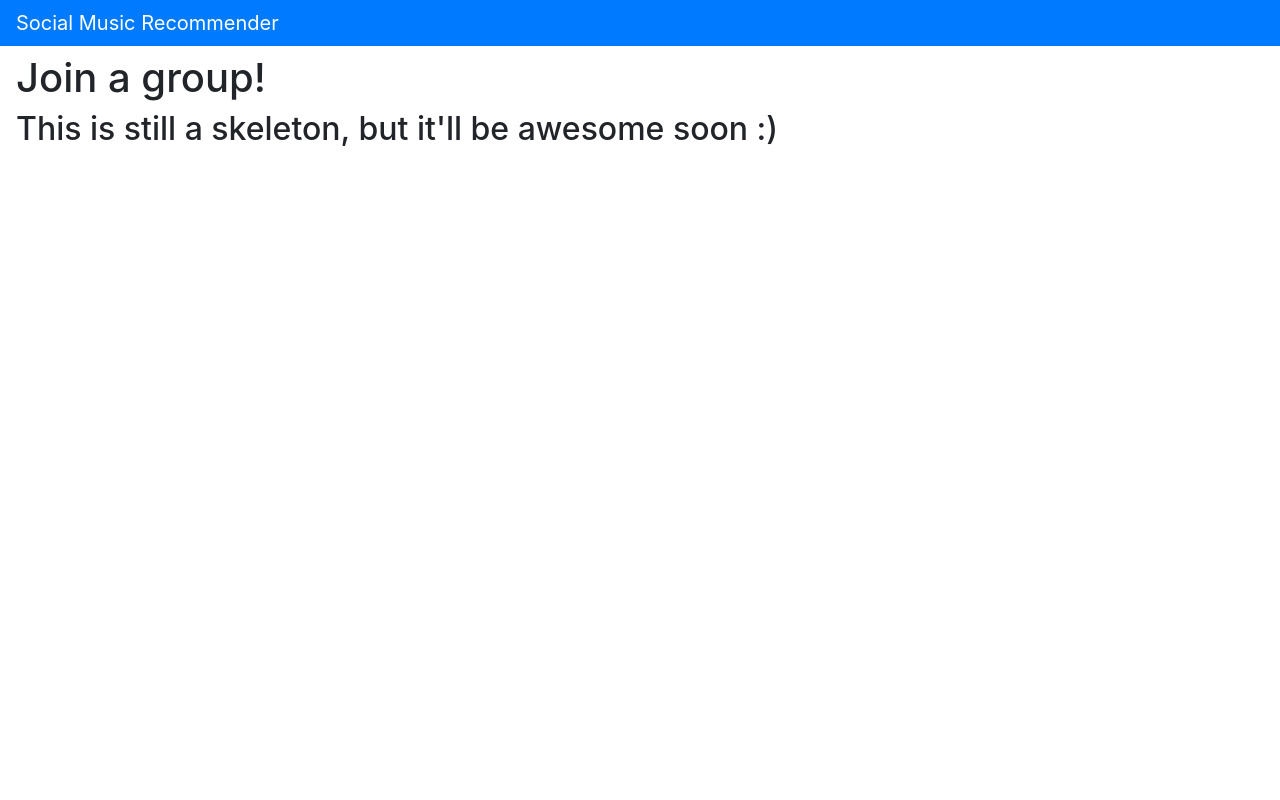
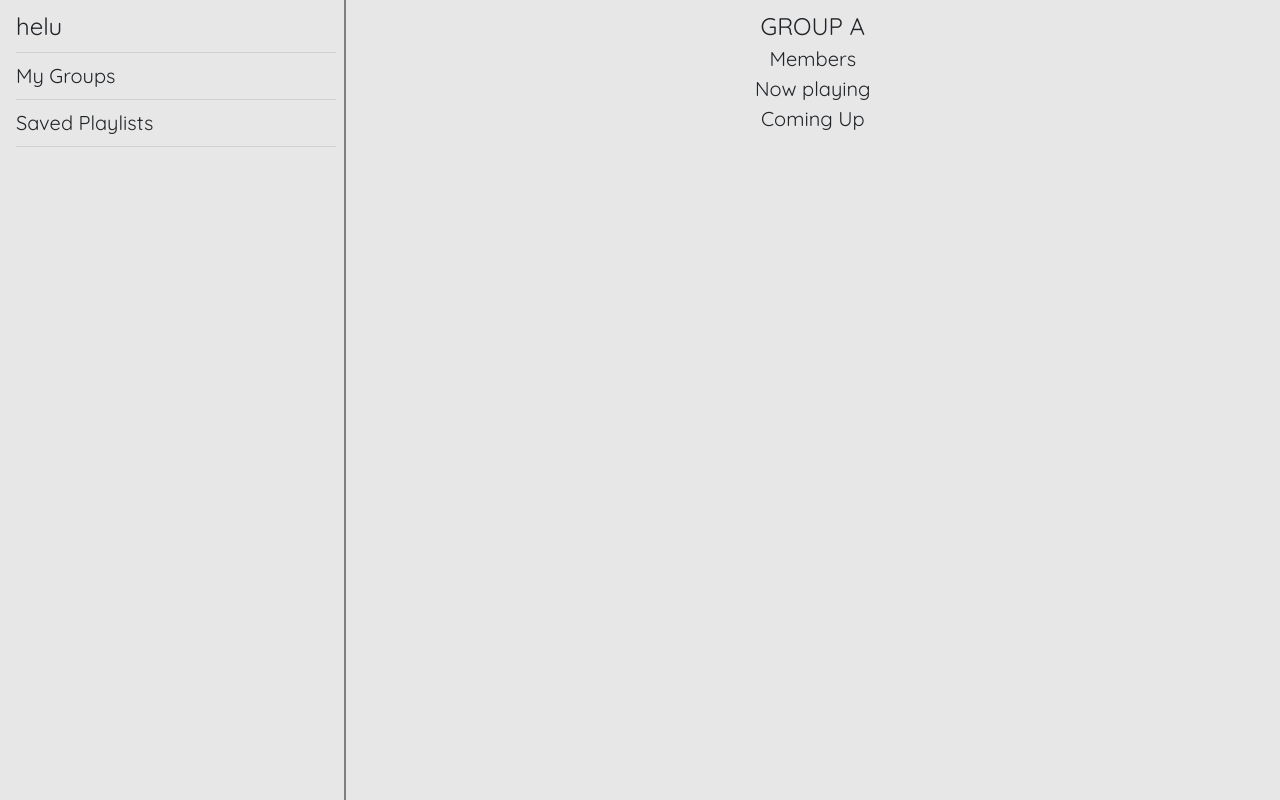
Before and after one commit to ryankim347/MusicRecommender, a React app: page /join in a window 1280 px wide. Built offline with nearby package versions, Linux system fonts and the light colour scheme; no server answers; the HTML template or start-up script is replaced by a standard one.

Commit message:
flask started

```diff
--- /dev/null
+++ b/client/src/components/App.css
@@ -0,0 +1,9 @@
+@import url('https://fonts.googleapis.com/css2?family=Quicksand&display=swap');
+
+
+.App-container {
+  margin: 0 auto;
+
+  font-family: 'Quicksand';
+  text-align: center;
+}
--- a/client/src/components/App.js
+++ b/client/src/components/App.js
@@ -1,11 +1,6 @@
 import React, { Component } from "react";
-//import { Router } from "@reach/router";
-import {
-  BrowserRouter as Router,
-  Switch,
-  Route,
-  Link
-} from "react-router-dom";
+import { Router } from "@reach/router";
+
 import NotFound from "./pages/NotFound.js";
 import Skeleton from "./pages/Skeleton.js";
 import NavBar from "./modules/NavBar.js";
@@ -13,6 +8,7 @@ import LoginPage from "./pages/LoginPage.js"
 import JoinGroup from "./pages/JoinGroup.js"
 import Room from "./pages/Room.js"
 import "../utilities.css";
+import "./App.css";
 
 import { socket } from "../client-socket.js";
 
@@ -56,16 +52,21 @@ class App extends Component {
 
   render() {
     return (
-      <Router>
-        <div>
-          <Switch>
-            <LoginPage exact path="/" />
-            <JoinGroup exact path="/join" />
-            <Room exact path="/:roomName" />
-            <NotFound default />
-          </Switch>
-        </div>
-      </Router>
+        <>
+            <div className='App-container'>
+              <Router>
+                <LoginPage path="/" />
+                <JoinGroup path="/join" />
+                <Room path="/:roomName" />
+                <NotFound default />
+              </Router>
+            </div>
+
+
+        </>
+
+
+
     )
     // console.log(this.state.loggedIn);
     // if(this.state.loggedIn) {
--- /dev/null
+++ b/client/src/components/pages/JoinGroup.css
@@ -0,0 +1,44 @@
+.JoinGroup-container {
+    position: absolute;
+    display: flex;
+    height: 100%;
+    width: 100%;
+
+    text-align: left;
+}
+
+.JoinGroup-sideBar {
+    margin-left: 16px;
+    width: 35%;
+    min-width: 200px;
+}
+
+.JoinGroup-content {
+    width: 100%;
+    border-left: solid grey 2px;
+    text-align: center;
+}
+
+
+hr {
+    margin: 8px 8px 8px 0 ;
+}
+
+.JoinGroup-name {
+    font-size: 24px;
+    margin-top: 8px;
+}
+
+.JoinGroup-header {
+    font-size: 20px;
+}
+
+.JoinGroup-entry {
+    font-size: 16px;
+}
+
+.JoinGroup-center {
+    position: relative;
+    transform: translateX(-50%);
+    left: 50%;
+}
--- a/client/src/components/pages/JoinGroup.js
+++ b/client/src/components/pages/JoinGroup.js
@@ -8,21 +8,55 @@ import {
     Link
   } from "react-router-dom";
 import "./smr.css";
+
+import './JoinGroup.css';
 class JoinGroup extends Component {
   constructor(props) {
     super(props);
+
+    this.state = {
+      showGroups : false,
+      showPlaylists : false
+    };
   }
 
   render() {
+    let groups = [];
+    let playlists = []
+    let alph = "ABCDEFGHIJKLMNOPQRSTUVWXYZ";
+
+    for(let i = 0; i < 5; i++ ) {
+      groups.push(<div className='JoinGroup-entry'> {"Group " + alph[i]} </div>);
+    }
+    groups.push(<hr/>);
+
+    for(let i = 11; i < 16; i++ ) {
+      playlists.push(<div className='JoinGroup-entry'> {"Playlist " + alph[i]} </div>);
+    }
+    playlists.push(<hr/>);
+
     return (
           <>
-            <NavBar/>
-            <Router>
-              <div className = "page-main">
-                <h1>Join a group!</h1>
-                <h2> This is still a skeleton, but it'll be awesome soon :)</h2>
+              <div className='JoinGroup-container'>
+                <div className='JoinGroup-sideBar'>
+                  <div className='JoinGroup-name'> helu </div>
+                  <hr/>
+                  <div className='JoinGroup-header' onClick = {() => this.setState({showGroups: !this.state.showGroups})}> My Groups </div>
+                  <hr/>
+                  {this.state.showGroups && groups}
+                  <div className='JoinGroup-header' onClick = {() => this.setState({showPlaylists: !this.state.showPlaylists})}> Saved Playlists </div>
+                  <hr/>
+                  {this.state.showPlaylists && playlists}
+
+                </div>
+                <div className='JoinGroup-content'>
+                  <div className='JoinGroup-name'> GROUP A </div>
+                  <div  className='JoinGroup-header'> Members </div>
+                  <div  className='JoinGroup-header'> Now playing </div>
+                  <div  className='JoinGroup-header'> Coming  Up </div>
+                </div>
+
               </div>
-            </Router>
           </>
         );
   }
--- /dev/null
+++ b/client/src/components/pages/Login.css
@@ -0,0 +1,37 @@
+.Login-title {
+    margin-top: 100px;
+    font-size: 80px;
+}
+
+.Login-body {
+    font-size: 28px;
+}
+
+.Login-button {
+    position: relative;
+    left: 50%;
+    transform: translateX(-50%);
+
+    width: 250px;
+
+    margin-top: 24px;
+    padding: 8px;
+
+    border: 2px solid rgb(0, 174, 0);
+    border-radius: 16px;
+
+    align-items: center;
+}
+
+.Login-button:hover {
+    background-color: rgb(0, 174, 0);
+    color: white;
+}
+
+.Login-buttonText {
+    font-size: 20px;
+}
+
+body {
+    background-color: rgb(231, 231, 231);
+}
--- a/client/src/components/pages/LoginPage.js
+++ b/client/src/components/pages/LoginPage.js
@@ -12,6 +12,8 @@ import {
   } from "react-router-dom";
 import { post } from "../../utilities.js";
 import "./smr.css";
+import "./Login.css";
+
 
 class LoginPage extends Component {
   constructor(props) {
@@ -22,19 +24,23 @@ class LoginPage extends Component {
     console.log("got to login page");
     return (
           <>
-            <NavBar/>
-            <div className = "page-main">
-                <h1>Welcome to our social music recommender!</h1>
-                <hr></hr>
-                <h2>Login with Spotify below:</h2>
-                <Button variant="outline-success"
-                    onClick={()=>{
-                        post("/api/userAuthenticate").then((data)=>{
-                            window.location.href = data.url
-                        })
-                    }}
-                >Login with Spotify</Button>{' '}
+            <div className='Login-title'> H A R M O N Y </div>
+            <div className='Login-body'> AI powered music recommendations for groups</div>
+            <div className='Login-body'> connecting people together through music</div>
+
+            <div className='Login-button' onClick={()=>{
+                    console.log("just clicked")
+                    fetch('/login').then((data)=>{
+                      window.location.href = data.url;
+                    });
+                    //post("/api/userAuthenticate").then((data)=>{
+                    //    window.location.href = data.url
+                    //})
+                }} >
+                  <div className='Login-buttonText'> Login with Spotify</div>
+
             </div>
+
           </>
         );
   }
--- a/package.json
+++ b/package.json
@@ -57,5 +57,6 @@
     "webpack": "^4.44.2",
     "webpack-cli": "^3.3.12",
     "webpack-dev-server": "^3.11.0"
-  }
+  },
+  "proxy": "http://localhost:5000"
 }
```
Also changed, not shown: 2 other files (tests, documents, lock files or other folders).
